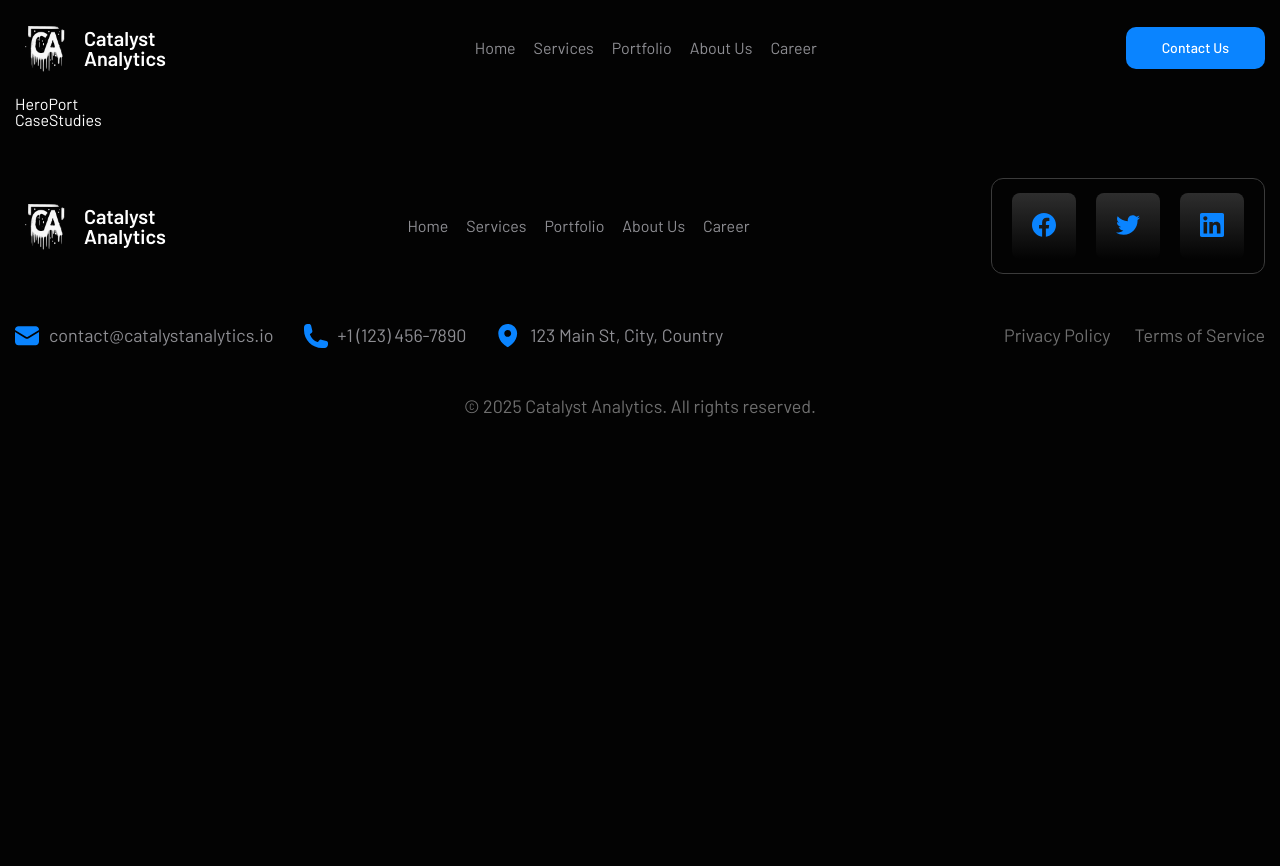
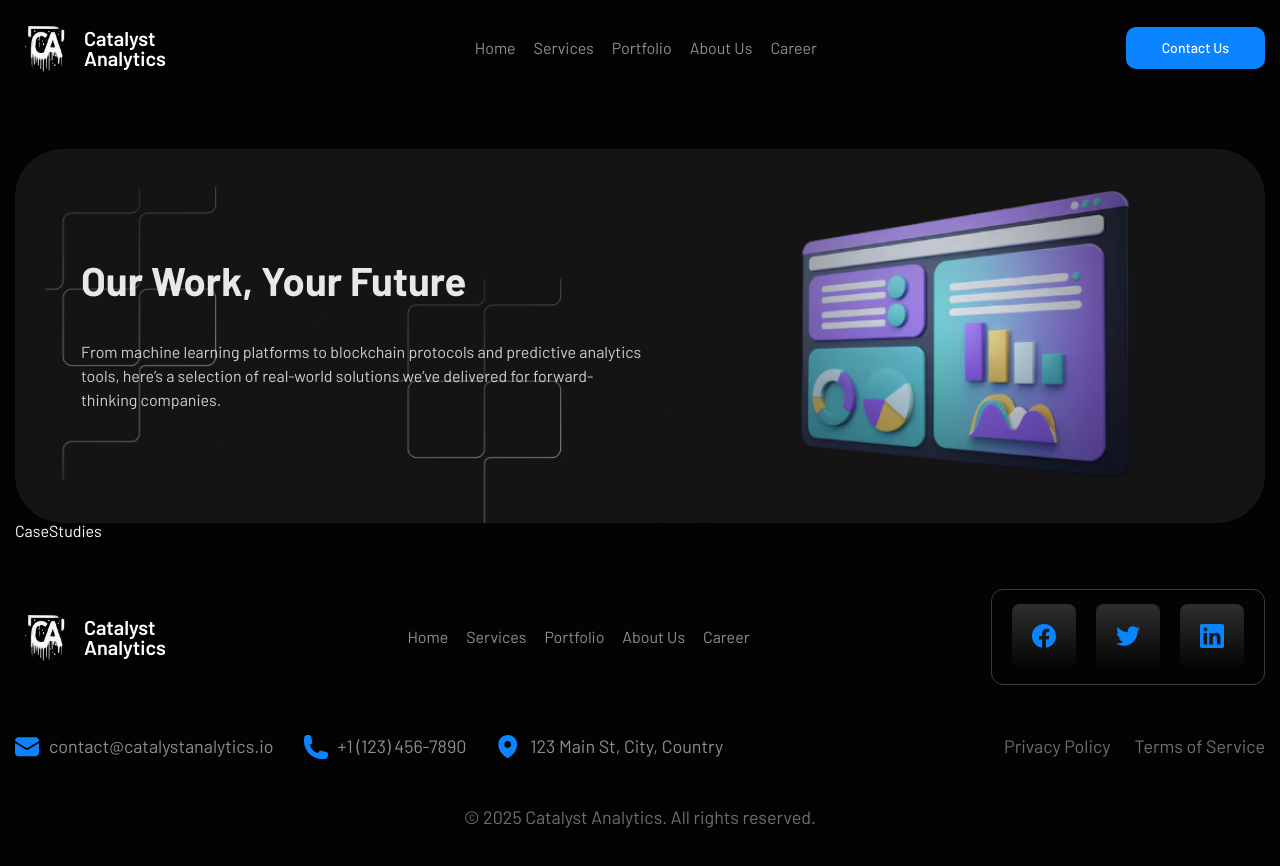
Before and after one commit to RVasyliuk-2003/Catalyst-Analytics, a React (Vite) app: page /portfolio in a window 1280 px wide. Shown: the top 866 px of the page. Before the commit the page ends 800 px from the top, so only its background shows below. Built offline with nearby package versions, Linux system fonts and the light colour scheme.

Commit message:
feat(portfolio): add portfolio case studies section with header, description and graphic illustration

```diff
--- a/src/components/MainPage/Portfolio/HeroPort/HeroPort.tsx
+++ b/src/components/MainPage/Portfolio/HeroPort/HeroPort.tsx
@@ -1,7 +1,35 @@
 import style from "./heroPort.module.scss";
+import heroImg from "./images/ourWorkImg.webp";
+
+import frame from "./../../../../assets/images/frame.svg";
 
 const HeroPort = () => {
-  return <section className={style.heroPort}>HeroPort</section>;
+  return (
+    <section className={style.heroPort}>
+      <div className={style.heroPort__heroBox}>
+        <div className={style.heroPort__text}>
+          <h1 className={style.heroPort__title}>Our Work, Your Future</h1>
+          <p className={style.heroPort__p}>
+            From machine learning platforms to blockchain protocols and
+            predictive analytics tools, here’s a selection of real-world
+            solutions we’ve delivered for forward-thinking companies.
+          </p>
+        </div>
+        <img src={heroImg} alt="heroImg" />
+
+        <img
+          className={style.heroPort__absoluteFrame_bg1}
+          src={frame}
+          alt="frame"
+        />
+        <img
+          className={style.heroPort__absoluteFrame_bg2}
+          src={frame}
+          alt="frame"
+        />
+      </div>
+    </section>
+  );
 };
 
 export default HeroPort;
--- a/src/components/MainPage/Portfolio/HeroPort/heroPort.module.scss
+++ b/src/components/MainPage/Portfolio/HeroPort/heroPort.module.scss
@@ -0,0 +1,59 @@
+.heroPort {
+  &__heroBox {
+    position: relative;
+    overflow: hidden;
+
+    margin: 0 auto;
+    margin-top: 53px;
+    width: 100%;
+
+    display: flex;
+    align-items: center;
+    justify-content: space-between;
+
+    background-color: var(--bg-card);
+    border-radius: 48px;
+    padding: 30px 122px 30px 66px;
+
+    > img {
+      width: 353px;
+      height: 314px;
+    }
+  }
+
+  &__text {
+    width: 567px;
+
+    position: relative;
+    z-index: 15;
+  }
+
+  &__title {
+    font-weight: 700;
+    font-size: 40px;
+    color: rgba(255, 255, 255, 0.9);
+  }
+
+  &__p {
+    margin-top: 40px;
+    font-size: 1rem;
+    line-height: 150%;
+    color: rgba(255, 255, 255, 0.8);
+  }
+
+  &__absoluteFrame_bg1 {
+    position: absolute;
+    z-index: 5;
+    top: 20px;
+    left: 30px;
+  }
+
+  &__absoluteFrame_bg2 {
+    position: absolute;
+    z-index: 5;
+    top: 30%;
+    left: 30%;
+
+    width: 500px;
+  }
+}
```
